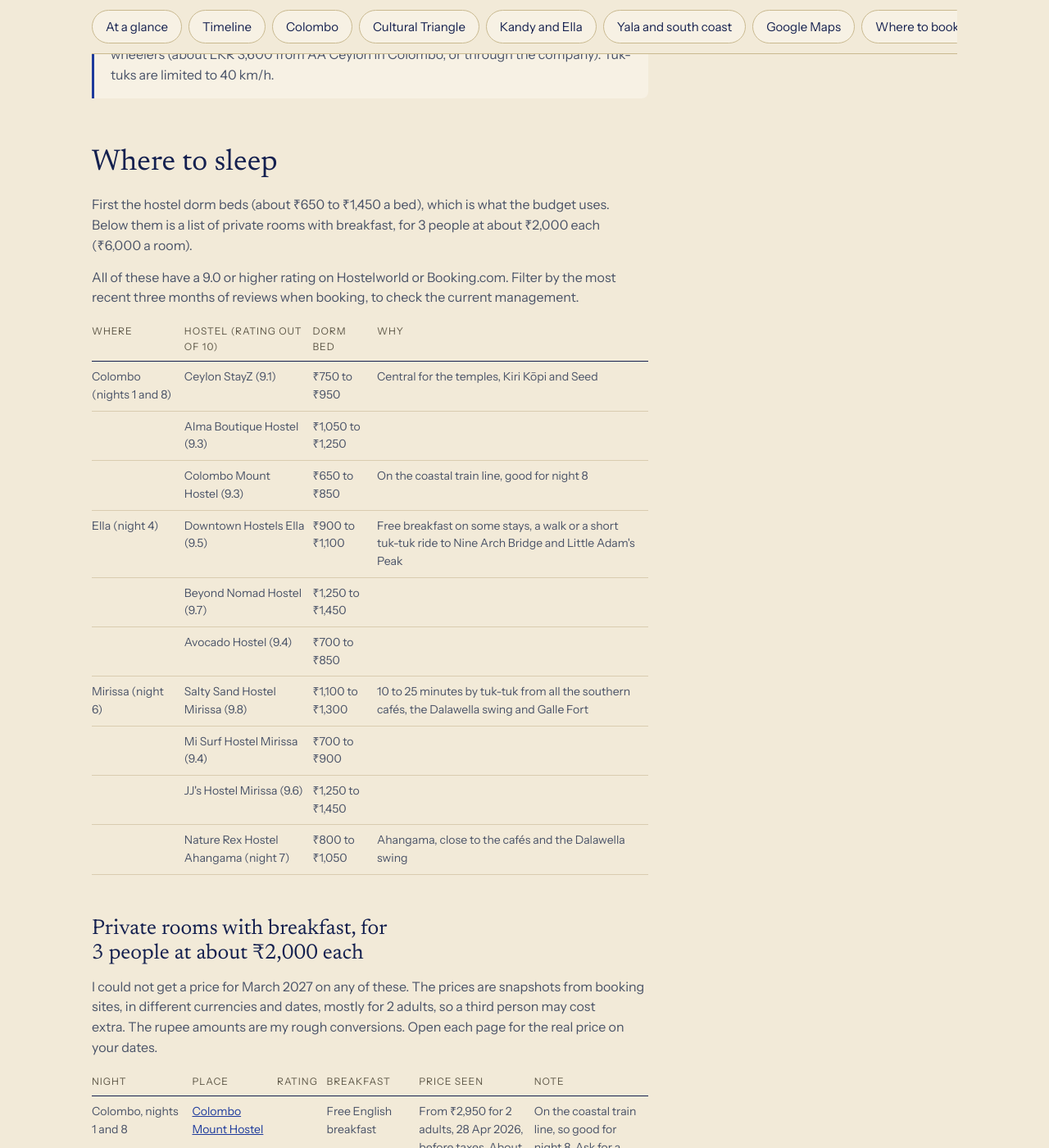
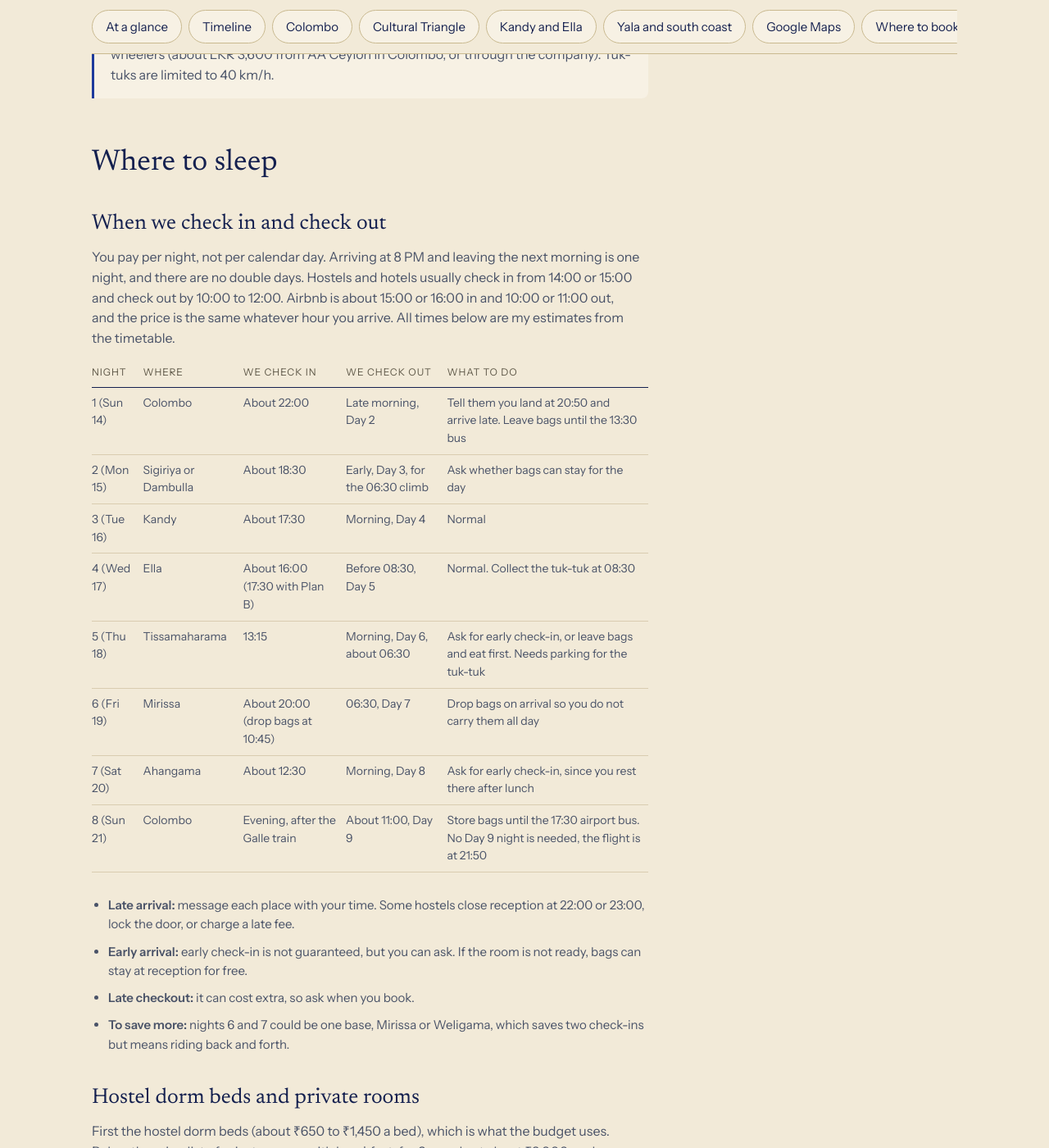
Before and after one commit to gdncomm-aditya-kanoi/Travel-Train, a Jekyll site: the page built from plans/sri-lanka.html, in a window 1280 px wide and 1400 px high, scrolled down 24973 px. Shown: the whole window at 82% size. Built offline with Jekyll 4.4.1, drawn with Linux system fonts in a browser that asks for light colours.

Commit message:
Sri Lanka plan: add a check-in and check-out table for all 8 nights
Co-Authored-By: Claude <noreply@anthropic.com>

```diff
--- a/plans/sri-lanka.html
+++ b/plans/sri-lanka.html
@@ -401,6 +401,25 @@ permalink: /plans/sri-lanka/
 </section>
 <section id="stay" class="plan-section">
 <h2>Where to sleep</h2>
+<h3>When we check in and check out</h3>
+<p class="small">You pay per night, not per calendar day. Arriving at 8 PM and leaving the next morning is one night, and there are no double days. Hostels and hotels usually check in from 14:00 or 15:00 and check out by 10:00 to 12:00. Airbnb is about 15:00 or 16:00 in and 10:00 or 11:00 out, and the price is the same whatever hour you arrive. All times below are my estimates from the timetable.</p>
+<div class="table-scroll"><table class="timetable"><thead><tr><th>Night</th><th>Where</th><th>We check in</th><th>We check out</th><th>What to do</th></tr></thead><tbody>
+<tr><td>1 (Sun 14)</td><td>Colombo</td><td>About 22:00</td><td>Late morning, Day 2</td><td>Tell them you land at 20:50 and arrive late. Leave bags until the 13:30 bus</td></tr>
+<tr><td>2 (Mon 15)</td><td>Sigiriya or Dambulla</td><td>About 18:30</td><td>Early, Day 3, for the 06:30 climb</td><td>Ask whether bags can stay for the day</td></tr>
+<tr><td>3 (Tue 16)</td><td>Kandy</td><td>About 17:30</td><td>Morning, Day 4</td><td>Normal</td></tr>
+<tr><td>4 (Wed 17)</td><td>Ella</td><td>About 16:00 (17:30 with Plan B)</td><td>Before 08:30, Day 5</td><td>Normal. Collect the tuk-tuk at 08:30</td></tr>
+<tr><td>5 (Thu 18)</td><td>Tissamaharama</td><td>13:15</td><td>Morning, Day 6, about 06:30</td><td>Ask for early check-in, or leave bags and eat first. Needs parking for the tuk-tuk</td></tr>
+<tr><td>6 (Fri 19)</td><td>Mirissa</td><td>About 20:00 (drop bags at 10:45)</td><td>06:30, Day 7</td><td>Drop bags on arrival so you do not carry them all day</td></tr>
+<tr><td>7 (Sat 20)</td><td>Ahangama</td><td>About 12:30</td><td>Morning, Day 8</td><td>Ask for early check-in, since you rest there after lunch</td></tr>
+<tr><td>8 (Sun 21)</td><td>Colombo</td><td>Evening, after the Galle train</td><td>About 11:00, Day 9</td><td>Store bags until the 17:30 airport bus. No Day 9 night is needed, the flight is at 21:50</td></tr>
+</tbody></table></div>
+<ul class="small">
+<li><strong>Late arrival:</strong> message each place with your time. Some hostels close reception at 22:00 or 23:00, lock the door, or charge a late fee.</li>
+<li><strong>Early arrival:</strong> early check-in is not guaranteed, but you can ask. If the room is not ready, bags can stay at reception for free.</li>
+<li><strong>Late checkout:</strong> it can cost extra, so ask when you book.</li>
+<li><strong>To save more:</strong> nights 6 and 7 could be one base, Mirissa or Weligama, which saves two check-ins but means riding back and forth.</li>
+</ul>
+<h3>Hostel dorm beds and private rooms</h3>
 <p class="small">First the hostel dorm beds (about ₹650 to ₹1,450 a bed), which is what the budget uses. Below them is a list of private rooms with breakfast, for 3 people at about ₹2,000 each (₹6,000 a room).</p>
 <p>All of these have a 9.0 or higher rating on Hostelworld or Booking.com. Filter by the most recent three months of reviews when booking, to check the current management.</p>
 <div class="table-scroll"><table class="timetable"><thead><tr><th>Where</th><th>Hostel (rating out of 10)</th><th>Dorm bed</th><th>Why</th></tr></thead><tbody>
```
